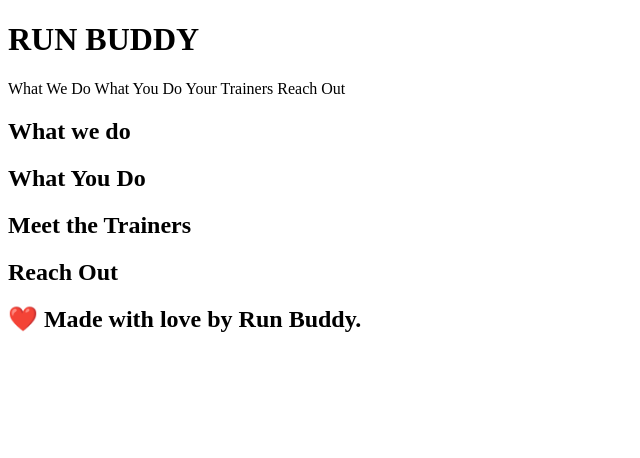
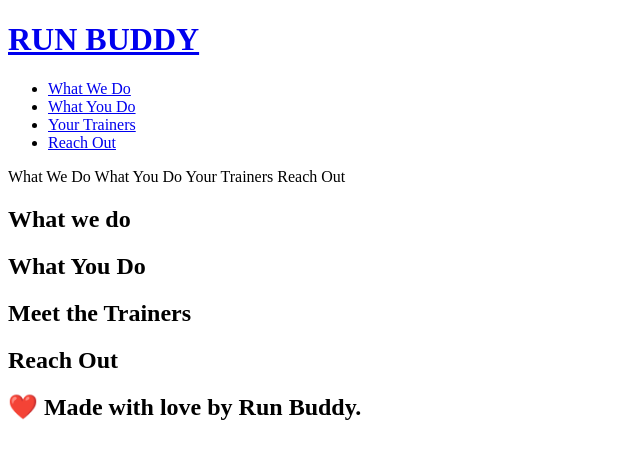
Before and after one commit to danieljardine04/run-buddy, a plain HTML site: page index.html in a window 1280 px wide. Shown: the whole page, without its empty margins (0-640 px from the left). Drawn offline with Linux system fonts and the light colour scheme.

Commit message:
made links to take you to a specific part of the page

```diff
--- a/index.html
+++ b/index.html
@@ -6,7 +6,28 @@
     </head>
     <body>
         <header>
-        <h1>RUN BUDDY</h1>
+        <h1>
+            <a href="/">RUN BUDDY</a>
+        </h1>
+        <nav>
+            <!--Unordered list element -->
+            <Ul>
+                <!-- List item element-->
+               <li>
+                   <!-- Anchor element -->
+                   <a href="#what-we-do">What We Do</a>
+               </li>
+               <li>
+                   <a href="#what-you-do">What You Do</a>
+               </li>
+               <li>
+                   <a href="#your-trainers">Your Trainers</a>
+               </li>
+               <li>
+                   <a href="#reach-out">Reach Out</a>
+               </li>
+            </Ul>
+        </nav>
         </header>
         What We Do What You Do Your Trainers Reach Out
 
```
